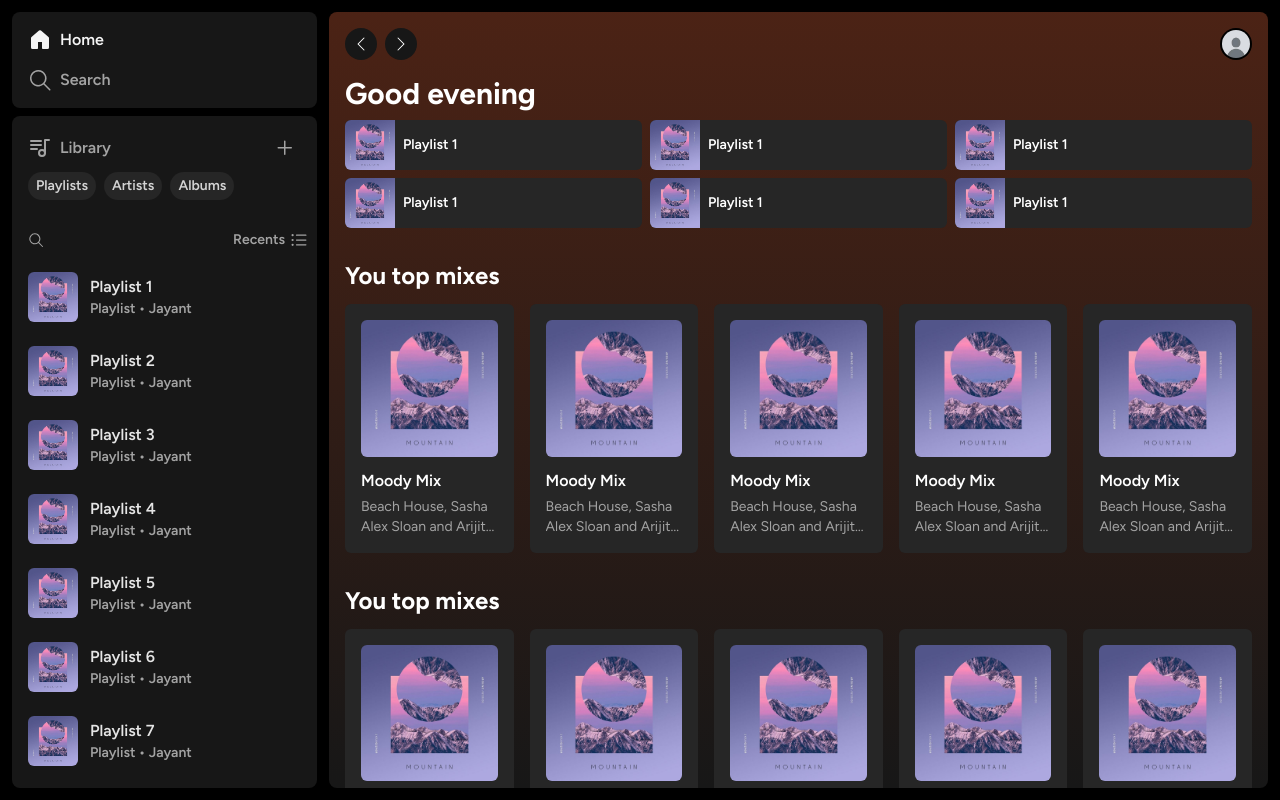
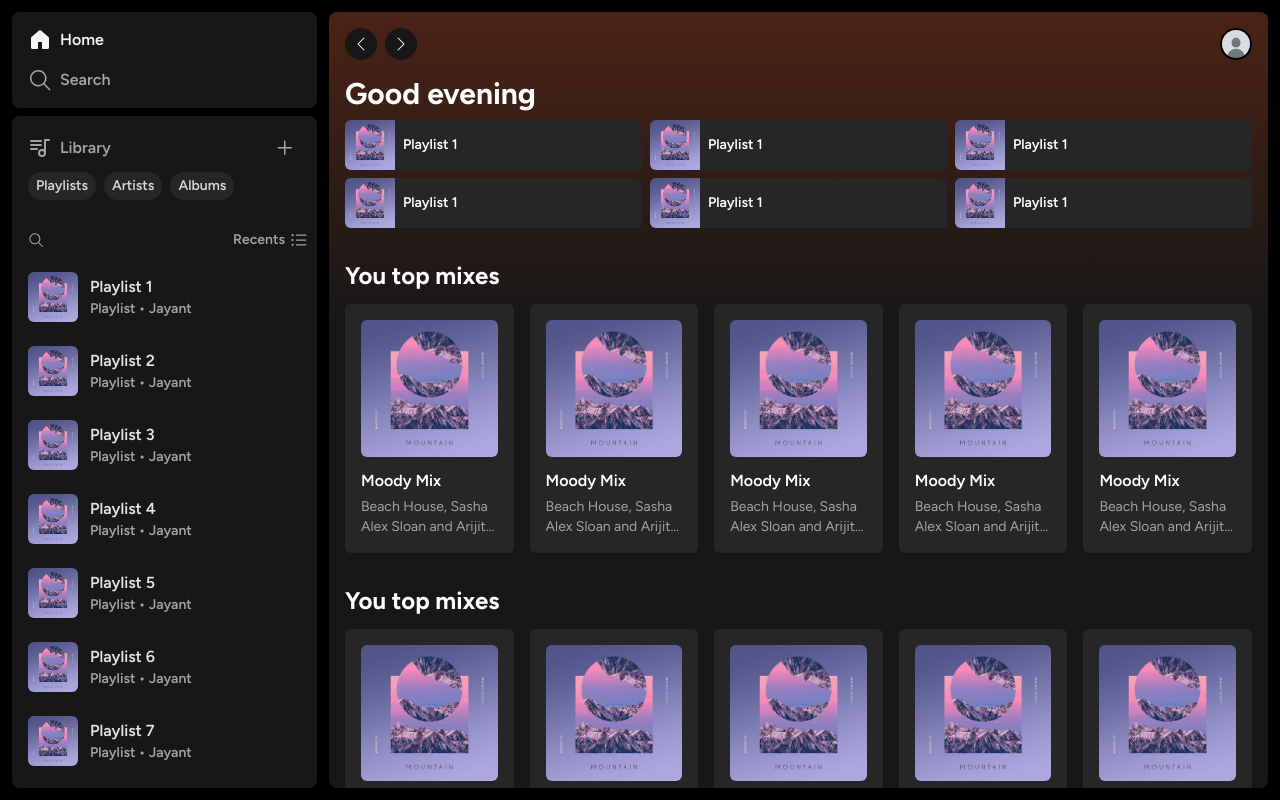
Before and after one commit to jayantpathariya/musically, a Next.js app: page / in a window 1280 px wide. Built offline with nearby package versions, Linux system fonts and the light colour scheme.

Commit message:
update header styling

```diff
--- a/app/(routes)/layout.jsx
+++ b/app/(routes)/layout.jsx
@@ -13,10 +13,12 @@ const SiteLayout = ({ children }) => {
   return (
     <Box
       ref={scrollRef}
-      className="overflow-y-auto max-h-[calc(100vh-1.5rem)] bg-gradient-to-b from-orange-800/40"
+      className="overflow-y-auto max-h-[calc(100vh-1.5rem)] "
     >
-      <Header scrolled={y > 150} />
-      <div className="p-4 pt-0">{children}</div>
+      <div className="bg-gradient-to-b from-orange-800/40 to-35%">
+        <Header scrolled={y > 80} bgColor="bg-orange-950" />
+        <div className="p-4 pt-0">{children}</div>
+      </div>
     </Box>
   );
 };
--- a/components/header.jsx
+++ b/components/header.jsx
@@ -3,12 +3,14 @@ import { BsChevronLeft, BsChevronRight } from "react-icons/bs";
 
 import { cn } from "@/lib/utils";
 
-export const Header = ({ scrolled }) => {
+export const Header = ({ scrolled, bgColor }) => {
   return (
     <header
       className={cn(
         "p-4 flex items-center justify-between sticky left-0 top-0 z-20",
-        scrolled && "bg-neutral-800"
+        scrolled &&
+          "flex items-center justify-between sticky left-0 top-0 z-20 transition duration-300",
+        scrolled && bgColor
       )}
     >
       <div className="flex items-center gap-x-2">
```
